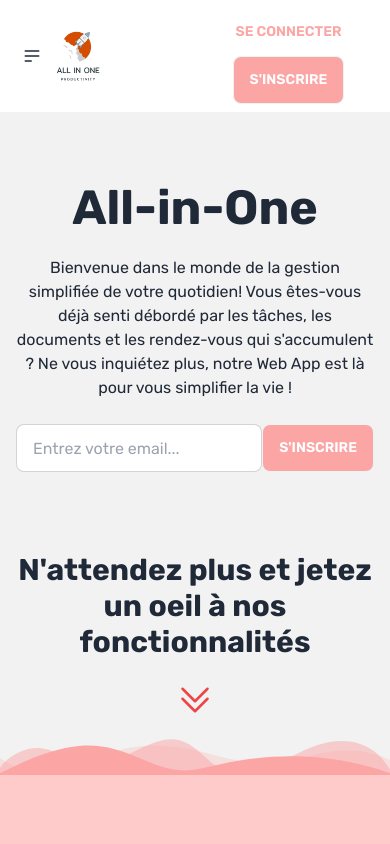
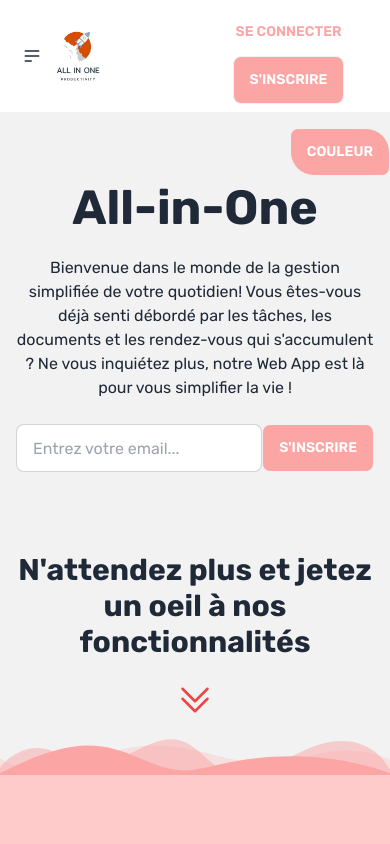
Before and after one commit to YogannHenry/All-in-one-Front, a React (Vite) app: page / in a window 390 px wide. Shown: the top 844 px of the page. Built offline with nearby package versions, Linux system fonts and the light colour scheme.

Commit message:
responsive NavBar fixed

```diff
--- /dev/null
+++ b/src/assets/VideoBackground/BackgroundVideo.tsx
@@ -0,0 +1,20 @@
+// BackgroundVideo.js
+import Network from "../Network.webm";
+
+const BackgroundVideo = () => {
+  return (
+    <div className="-z-10 absolute w-screen h-screen">
+      <video
+        autoPlay
+        muted
+        loop
+        className="z-0 absolute w-screen h-screen"
+        >
+        <source src="../Network.webm" type="video/webm" />
+
+      </video>
+    </div>
+  );
+};
+
+export default BackgroundVideo;
--- a/src/components/Partials/NavBar/ThemeButton/ThemeButton.tsx
+++ b/src/components/Partials/NavBar/ThemeButton/ThemeButton.tsx
@@ -7,10 +7,10 @@ function ThemeButton() {
   const { ChangeColorTheme } = useContext(ThemeContext);
 
   return (
-    <div className="dropdown dropdown-bottom dropdown-end ">
+    <div className="dropdown max-md:dropdown-end max-md:absolute max-md:top-32 max-md:right-0">
       <label
         tabIndex={0}
-        className={`btn bg-[var(--color-primary-300)] text-white rounded-bl-3xl rounded-tr-3xl hover:bg-[var(--color-primary-500)] max-md:hidden`}
+        className={`btn bg-[var(--color-primary-300)] text-white rounded-bl-3xl rounded-tr-3xl hover:bg-[var(--color-primary-500)]  `}
       >
         Couleur
       </label>
```
Also changed, not shown: 1 other file (tests, documents, lock files or other folders).
